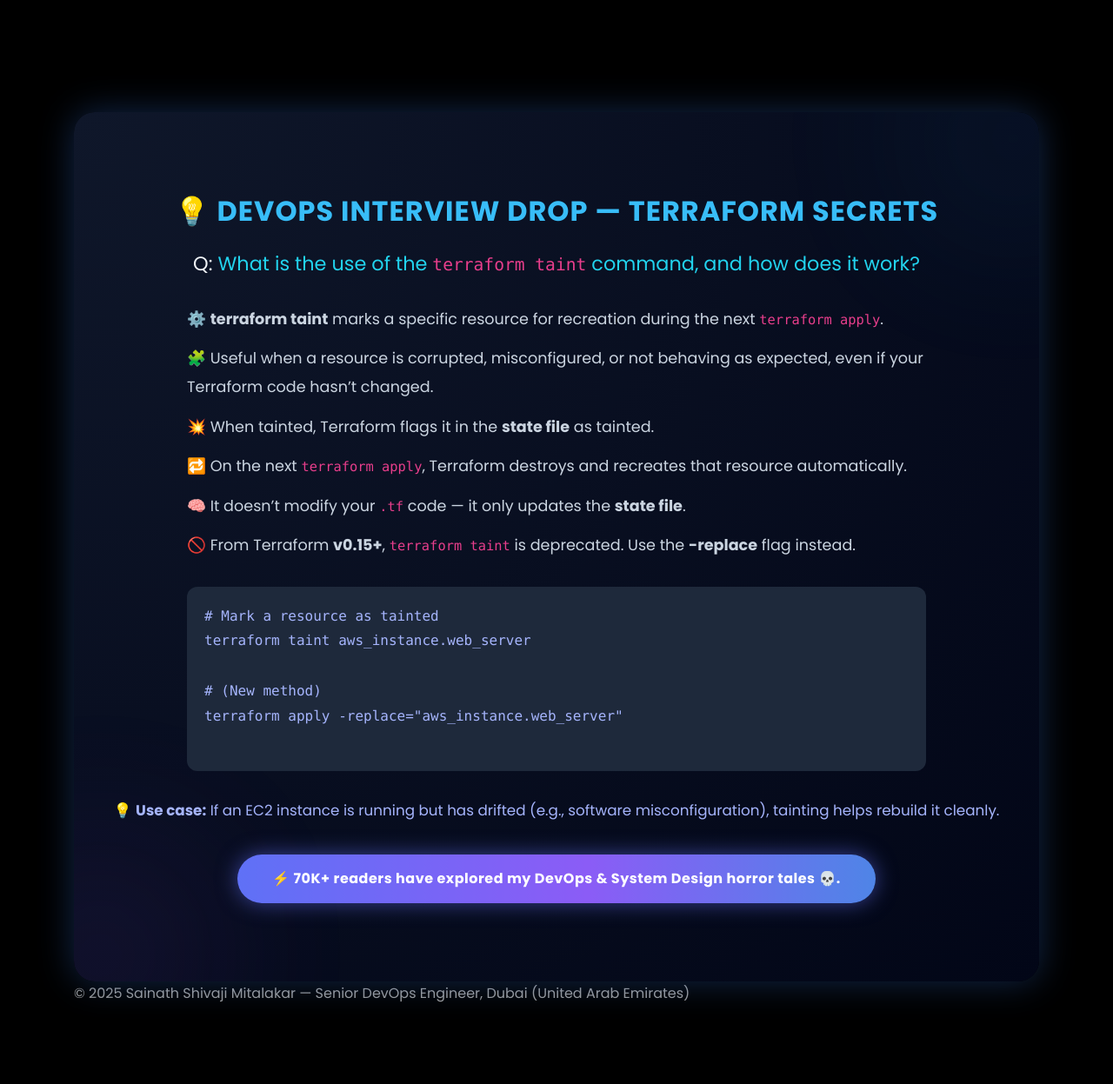
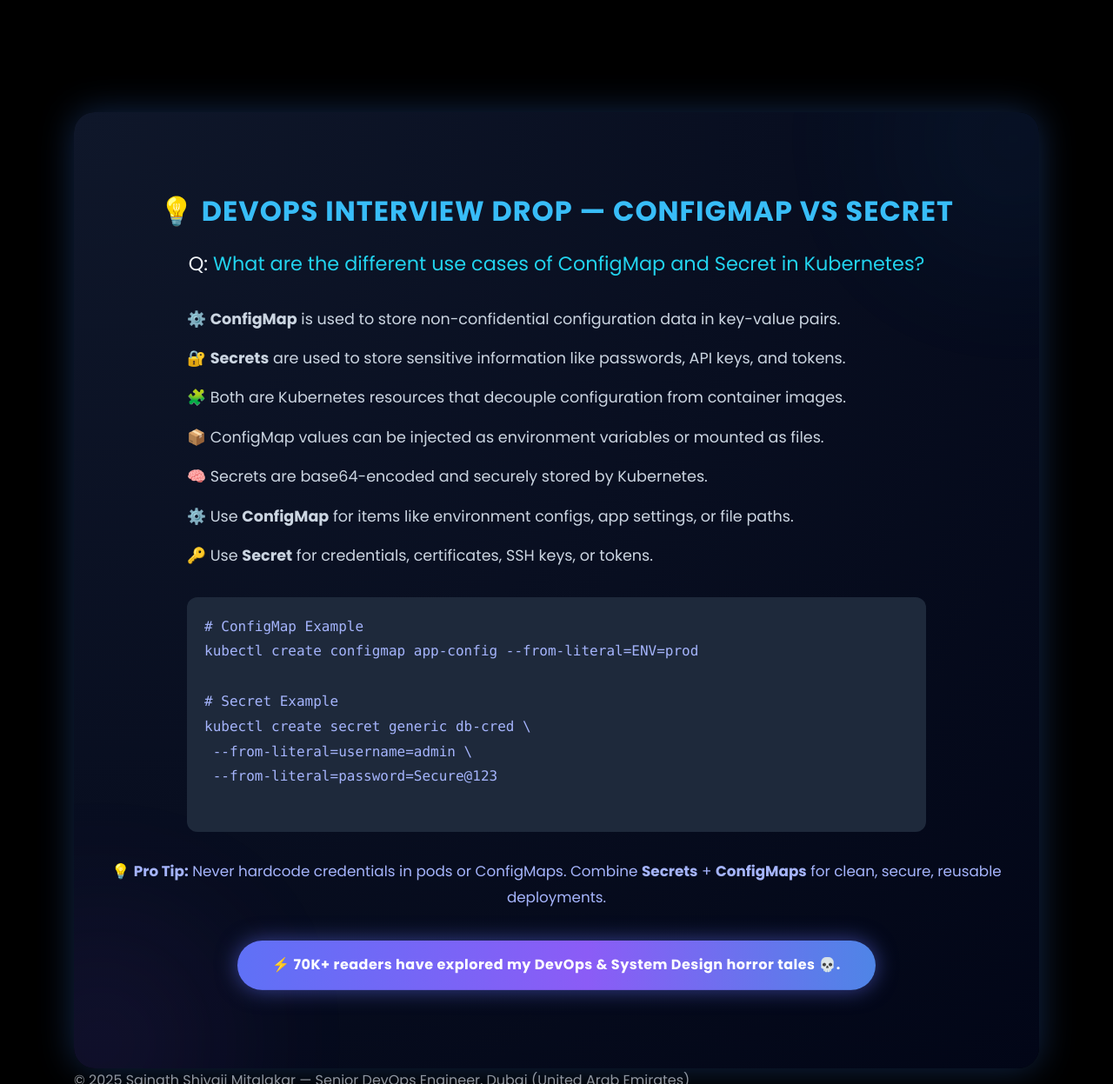
Before and after one commit to sainathmitalakar/sainathmitalakar.github.io, a plain HTML site: page index.html in a window 1280 px wide. Shown: the part 8021-9268 px from the top of the page at 87% size. Drawn offline with Linux system fonts and the light colour scheme; animation ran at ten frames a second; files whose address does not match are found by name.

Commit message:
10/12/2025 blog added

```diff
--- a/index.html
+++ b/index.html
@@ -168,9 +168,9 @@
 </style>
 
 <!-- ✅ SEO Tags (No visual impact) -->
-<meta name="description" content="Sainath Shivaji Mitalakar is a DevOps Engineer at T-Mobile USA. Based in India, experienced in CI/CD, Kubernetes, GitHub Actions, and Cloud.">
-<meta name="keywords" content="Sainath, Sainath Mitalakar, DevOps Engineer, T-Mobile USA, India, GitHub, Kubernetes, CI/CD, Portfolio">
-<meta name="author" content="Sainath Shivaji Mitalakar">
+<meta name="description" content="top devops engineers in india, top devops engineers in dubai, Sainath Shivaji Mitalakar is a DevOps Engineer at T-Mobile USA. Based in India, experienced in CI/CD, Kubernetes, GitHub Actions, and Cloud.">
+<meta name="keywords" content="top devops engineers in india , top devops engineers in dubai,  Sainath, Sainath Mitalakar, DevOps Engineer, T-Mobile USA, India, GitHub, Kubernetes, CI/CD, Portfolio">
+<meta name="author" content="Sainath Shivaji Mitalakar, top devops engineers in india, top devops engineers in dubai">
 <link rel="canonical" href="https://sainathmitalakar.github.io" />
 
 <!-- ✅ Google Structured Data -->
@@ -179,7 +179,7 @@
   "@context": "https://schema.org",
   "@type": "Person",
   "name": "Sainath Shivaji Mitalakar",
-  "jobTitle": "DevOps Engineer",
+  "jobTitle": "DevOps Engineer, top devops engineers in india, top devops engineers in dubai",
   "worksFor": {
     "@type": "Organization",
     "name": "T-Mobile USA"
@@ -760,13 +760,13 @@ The pipeline automates code integration, testing, image building, and deployment
                font-weight: 700;
                text-transform: uppercase;
                letter-spacing: 1px;">
-      💡 DevOps Interview Drop — Terraform Secrets
+      💡 DevOps Interview Drop — ConfigMap vs Secret
     </h2>
 
     <h3 style="font-size: 1.4rem;
                color: #f1f5f9;
                margin-bottom: 20px;">
-      Q: <span style="color:#22d3ee;">What is the use of the <code>terraform taint</code> command, and how does it work?</span>
+      Q: <span style="color:#22d3ee;">What are the different use cases of ConfigMap and Secret in Kubernetes?</span>
     </h3>
 
     <ul style="font-size: 1.1rem;
@@ -777,12 +777,13 @@ The pipeline automates code integration, testing, image building, and deployment
                max-width: 850px;
                text-align: left;
                list-style: none;">
-      <li style="margin-bottom:12px;">⚙️ <b>terraform taint</b> marks a specific resource for recreation during the next <code>terraform apply</code>.</li>
-      <li style="margin-bottom:12px;">🧩 Useful when a resource is corrupted, misconfigured, or not behaving as expected, even if your Terraform code hasn’t changed.</li>
-      <li style="margin-bottom:12px;">💥 When tainted, Terraform flags it in the <b>state file</b> as tainted.</li>
-      <li style="margin-bottom:12px;">🔁 On the next <code>terraform apply</code>, Terraform destroys and recreates that resource automatically.</li>
-      <li style="margin-bottom:12px;">🧠 It doesn’t modify your <code>.tf</code> code — it only updates the <b>state file</b>.</li>
-      <li style="margin-bottom:12px;">🚫 From Terraform <b>v0.15+</b>, <code>terraform taint</code> is deprecated. Use the <b>-replace</b> flag instead.</li>
+      <li style="margin-bottom:12px;">⚙️ <b>ConfigMap</b> is used to store non-confidential configuration data in key-value pairs.</li>
+      <li style="margin-bottom:12px;">🔐 <b>Secrets</b> are used to store sensitive information like passwords, API keys, and tokens.</li>
+      <li style="margin-bottom:12px;">🧩 Both are Kubernetes resources that decouple configuration from container images.</li>
+      <li style="margin-bottom:12px;">📦 ConfigMap values can be injected as environment variables or mounted as files.</li>
+      <li style="margin-bottom:12px;">🧠 Secrets are base64-encoded and securely stored by Kubernetes.</li>
+      <li style="margin-bottom:12px;">⚙️ Use <b>ConfigMap</b> for items like environment configs, app settings, or file paths.</li>
+      <li style="margin-bottom:12px;">🔑 Use <b>Secret</b> for credentials, certificates, SSH keys, or tokens.</li>
     </ul>
 
     <pre style="background:#1e293b;
@@ -794,18 +795,21 @@ The pipeline automates code integration, testing, image building, and deployment
                 overflow-x:auto;
                 font-size:1rem;
                 color:#a5b4fc;">
-# Mark a resource as tainted
-terraform taint aws_instance.web_server
+# ConfigMap Example
+kubectl create configmap app-config --from-literal=ENV=prod
 
-# (New method)
-terraform apply -replace="aws_instance.web_server"
+# Secret Example
+kubectl create secret generic db-cred \
+ --from-literal=username=admin \
+ --from-literal=password=Secure@123
     </pre>
 
     <p style="font-size: 1.05rem;
               color: #a5b4fc;
               text-align:center;
               margin-bottom: 35px;">
-      💡 <b>Use case:</b> If an EC2 instance is running but has drifted (e.g., software misconfiguration), tainting helps rebuild it cleanly.
+      💡 <b>Pro Tip:</b> Never hardcode credentials in pods or ConfigMaps.
+      Combine <b>Secrets</b> + <b>ConfigMaps</b> for clean, secure, reusable deployments.
     </p>
 
     <a href="https://medium.com/@sainathmitalakar"
```
